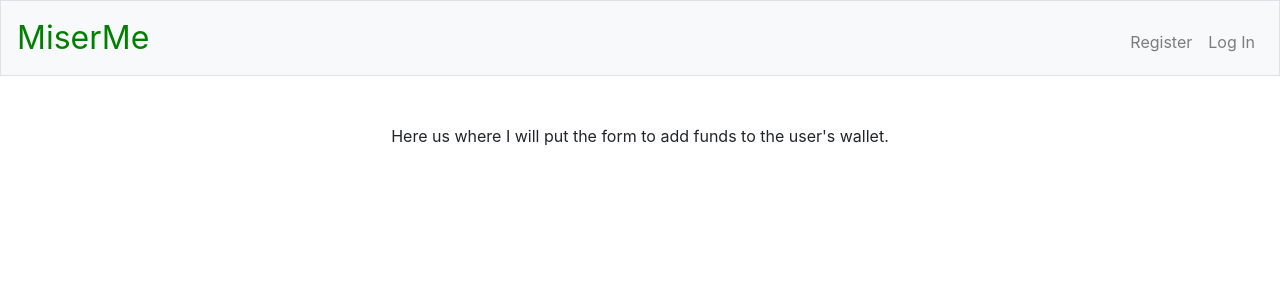
After one commit to coole123/MiserMe, a Flask app: template miserme/templates/add_funds.html in a window 1280 px wide. The commit adds this page. Shown: the top 300 px of the page. Run offline with Flask 2, Linux system fonts and the light colour scheme; the template is opened without the code that fills it, so the values that code supplies are empty; some libraries are stand-ins or nearby versions.

Commit message:
created the add_funds.html for users to add funds to their budget.

```diff
--- /dev/null
+++ b/miserme/templates/add_funds.html
@@ -0,0 +1,11 @@
+{% extends "layout.html" %}
+
+{% block title %}
+    Add Funds
+{% endblock %}
+
+{% block main %}
+<div class="col-12">
+    <p1>Here us where I will put the form to add funds to the user's wallet.</p1>
+</div>
+{% endblock %}
--- a/miserme/templates/layout.html
+++ b/miserme/templates/layout.html
@@ -26,7 +26,7 @@
             <div class="collapse navbar-collapse" id="navbar">
                 {% if session.user_id %}
                     <ul class="navbar-nav mr-auto mt-2">
-                        <li class="nav-item"><a class="nav-link" href="/quote">Funds</a></li>
+                        <li class="nav-item"><a class="nav-link" href="/add_funds">Funds</a></li>
                         <li class="nav-item"><a class="nav-link" href="/expense">Expenses</a></li>
                         <li class="nav-item"><a class="nav-link" href="/history">History</a></li>
                     </ul>
```
